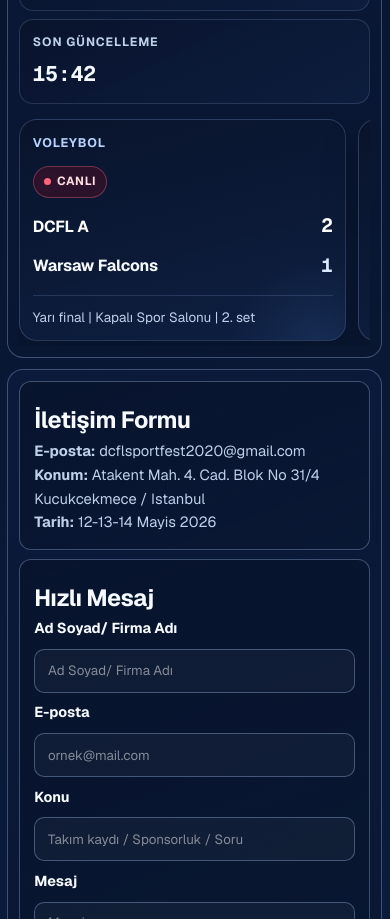
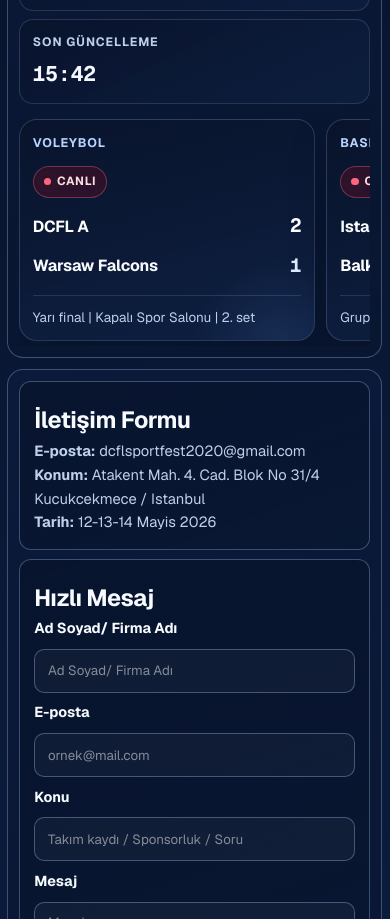
Before and after one commit to dcflsportfest/dcflsportfest.github.io, a website: page index.html in a window 390 px wide. Shown: the part 1362-2281 px from the top of the page. Drawn offline with nearby package versions, Linux system fonts and the light colour scheme.

Commit message:
Strengthen mobile results carousel scrolling

```diff
--- a/style.css
+++ b/style.css
@@ -2467,19 +2467,25 @@ canvas {
     .scoreboard-view > .scoreboard-grid,
     .score-results-grid {
         display: flex;
+        flex-wrap: nowrap;
         gap: 0.7rem;
-        overflow-x: auto;
+        overflow-x: scroll;
+        overflow-y: hidden;
         overscroll-behavior-x: contain;
         scroll-snap-type: x mandatory;
+        scroll-padding-left: 0.2rem;
+        padding-right: 18vw;
         padding-bottom: 0.3rem;
         -webkit-overflow-scrolling: touch;
         touch-action: pan-x;
+        scrollbar-width: thin;
     }
 
     .scoreboard-view > .scoreboard-grid .score-card,
     .score-results-grid .score-card {
-        flex: 0 0 84vw;
-        min-width: 84vw;
+        flex: 0 0 76vw;
+        min-width: 76vw;
+        max-width: 76vw;
         scroll-snap-align: start;
     }
 
```
